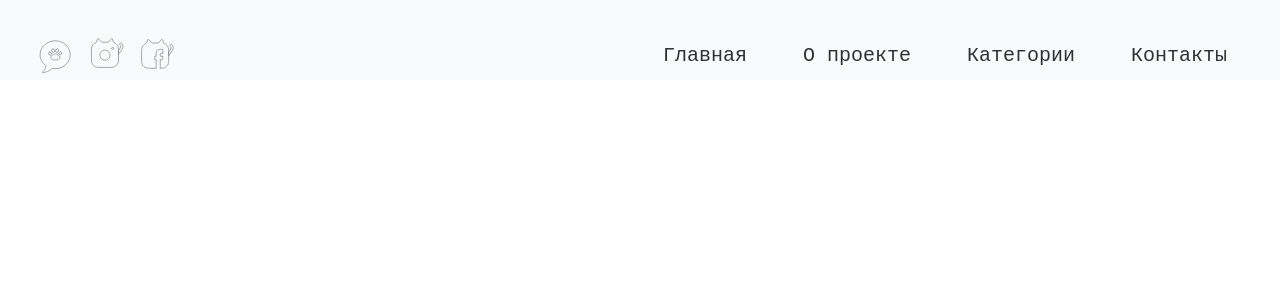
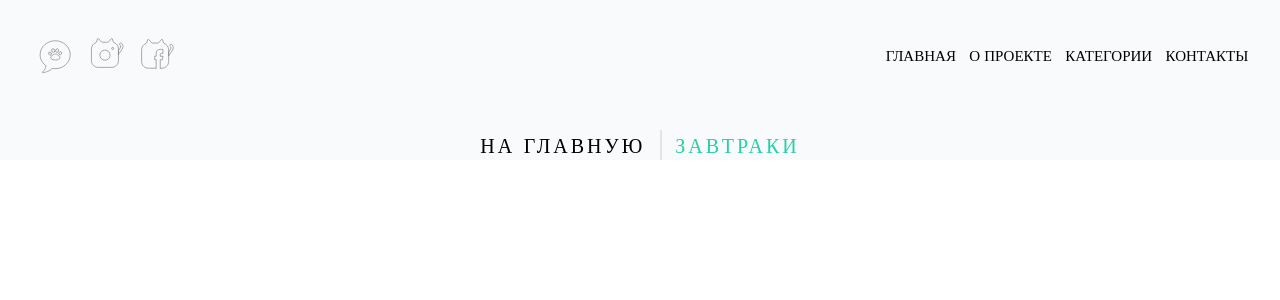
Before and after one commit to MariaRez/recipes, a React (Create React App) app: page /breakfast in a window 1280 px wide. Shown: the top 300 px of the page. Built offline with nearby package versions, Linux system fonts and the light colour scheme.

Commit message:
feat: add navigation and start work with caterogies

```diff
--- a/src/components/App/App.css
+++ b/src/components/App/App.css
@@ -3,3 +3,19 @@
     background-color: #f9fafc;
     min-width: 320px;
 }
+
+.main-link {
+    font-family: New Century Schoolbook, TeX Gyre Schola, serif;
+    font-weight: 500;
+    letter-spacing: 3px;
+    color: #010101;
+    font-size: 20px;
+    text-transform: uppercase;
+    text-decoration: none;
+}
+
+.horizontal-line-in-nav {
+    width: 70%;
+    margin: 0;
+    border: 0.5px solid #e3e4e6;
+}
--- a/src/components/App/App.js
+++ b/src/components/App/App.js
@@ -1,6 +1,6 @@
 import { Route, Routes} from 'react-router-dom';
 import About from '../About/About';
-import Categories from '../Categories/Categories';
+import Breakfast from '../Breakfast/Breakfast';
 import Contacts from '../Contacts/Contacts';
 import Header from '../Header/Header';
 import Main from '../Main/Main';
@@ -13,8 +13,8 @@ function App() {
       <Routes>
         <Route exact path="/main" element={<Main />}/>
         <Route exact path="/about" element={<About />}/>
-        <Route exact path="/categories" element={<Categories />}/>
         <Route exact path="/contacts" element={<Contacts />}/>
+        <Route exact path="/breakfast" element={<Breakfast />}/>
       </Routes>
     </div>
   );
--- /dev/null
+++ b/src/components/Breakfast/Breakfast.css
@@ -0,0 +1,35 @@
+.breakfast {
+    width: 100%;
+    margin-top: 50px;
+    display: flex;
+    flex-direction: column;
+    justify-content: center;
+}
+
+.breakfast-title-container {
+    display: flex;
+    flex-direction: row;
+    justify-content: center;
+    column-gap: 30px;
+}
+
+.breakfast-title {
+    margin: 0;
+    font-family: New Century Schoolbook, TeX Gyre Schola, serif;
+    font-weight: 500;
+    letter-spacing: 3px;
+    color: #26d0aa;
+    font-size: 20px;
+    text-transform: uppercase;
+    position: relative;
+    display: inline-block;
+}
+
+.breakfast-title:before{
+    content: " ";
+    background: #e3e4e6;
+    width: 2px;
+    height: 100%;
+    left: -15px;
+    position: absolute;
+  }
--- /dev/null
+++ b/src/components/Breakfast/Breakfast.js
@@ -0,0 +1,15 @@
+import { Link } from 'react-router-dom';
+import './Breakfast.css';
+
+function Breakfast() {
+    return (
+        <section className='breakfast'>
+            <div className='breakfast-title-container'>
+                <Link className='main-link' to='/main'>На главную</Link>
+                <h2 className='breakfast-title'>Завтраки</h2>
+            </div>
+        </section>
+    );
+  }
+
+  export default Breakfast;
--- a/src/components/Categories/Categories.css
+++ /dev/null
@@ -1,41 +0,0 @@
-.categories {
-    width: 100%;
-    box-sizing: border-box;
-    padding: 30px 30px;
-    display: flex;
-    flex-direction: column;
-    justify-content: center;
-    align-items: center;
-}
-
-.category-type {
-    list-style: none;
-    width: 100%;
-    margin: 0;
-    padding: 0;
-    display: flex;
-    flex-direction: row;
-    flex-wrap: wrap;
-    gap: 30px;
-    justify-content: space-around;
-}
-
-.categories-item {
-    display: flex;
-    flex-direction: column;
-    align-items: center;
-    border: 1px solid red;
-    border-radius: 25px;
-}
-
-.categories-item__image {
-    border-radius: 25px;
-    width: 200px;
-    height: 200px;
-}
-
-.categories-item__text {
-    font-family: Courier New, serif;
-    color: #313131;
-    font-size: 15px;
-}
--- a/src/components/Categories/Categories.js
+++ /dev/null
@@ -1,38 +0,0 @@
-import './Categories.css';
-
-function Categories() {
-  return (
-    <main className='categories'>
-      <ul className='category-type'>
-        <li className='categories-item'>
-          <img className='categories-item__image' src='https://images.unsplash.com/photo-1677174251315-04b70398048d?ixlib=rb-4.0.3&ixid=MnwxMjA3fDB8MHxwaG90by1wYWdlfHx8fGVufDB8fHx8&auto=format&fit=crop&w=987&q=80' alt='картинка'/>
-          <p className='categories-item__text'>Завтрак</p>
-        </li>
-        <li className='categories-item'>
-          <img className='categories-item__image' src='https://images.unsplash.com/photo-1675790959822-b164bea916f9?ixlib=rb-4.0.3&ixid=MnwxMjA3fDB8MHxwaG90by1wYWdlfHx8fGVufDB8fHx8&auto=format&fit=crop&w=1466&q=80' alt='картинка'/>
-          <p className='categories-item__text'>Обед</p>
-        </li>
-        <li className='categories-item'>
-          <img className='categories-item__image' src='https://images.unsplash.com/photo-1677174251315-04b70398048d?ixlib=rb-4.0.3&ixid=MnwxMjA3fDB8MHxwaG90by1wYWdlfHx8fGVufDB8fHx8&auto=format&fit=crop&w=987&q=80' alt='картинка'/>
-          <p className='categories-item__text'>Ужин</p>
-        </li>
-        <li className='categories-item'>
-          <img className='categories-item__image' src='https://images.unsplash.com/photo-1675790959822-b164bea916f9?ixlib=rb-4.0.3&ixid=MnwxMjA3fDB8MHxwaG90by1wYWdlfHx8fGVufDB8fHx8&auto=format&fit=crop&w=1466&q=80' alt='картинка'/>
-          <p className='categories-item__text'>Перекус</p>
-        </li>
-        <li className='categories-item'>
-          <img className='categories-item__image' src='https://images.unsplash.com/photo-1675790959822-b164bea916f9?ixlib=rb-4.0.3&ixid=MnwxMjA3fDB8MHxwaG90by1wYWdlfHx8fGVufDB8fHx8&auto=format&fit=crop&w=1466&q=80' alt='картинка'/>
-          <p className='categories-item__text'>Супы</p>
-        </li>
-        <li className='categories-item'>
-          <img className='categories-item__image' src='https://images.unsplash.com/photo-1675790959822-b164bea916f9?ixlib=rb-4.0.3&ixid=MnwxMjA3fDB8MHxwaG90by1wYWdlfHx8fGVufDB8fHx8&auto=format&fit=crop&w=1466&q=80' alt='картинка'/>
-          <p className='categories-item__text'>Напитки</p>
-        </li>
-      </ul>
-      <ul className='category-food-type'>
-      </ul>
-    </main>
-  );
-}
-
-export default Categories;
--- a/src/components/Navigation/Navigation.css
+++ b/src/components/Navigation/Navigation.css
@@ -1,5 +1,5 @@
 .navigation {
-    width: 50%;
+    width: 30%;
     display: flex;
     flex-flow: row wrap;
     justify-content: space-around;
@@ -9,19 +9,78 @@
 
 .navigation-link {
     text-decoration: none;
-    font-family: Courier New, serif;
-    color: #313131;
-    font-size: 20px;
+    font-family: New Century Schoolbook, TeX Gyre Schola, serif;
+    font-weight: 500;
+    color: #010101;
+    font-size: 15px;
     transition: all 0.5s ease;
+    text-transform: uppercase;
 }
 
 .navigation-link:hover {
     text-decoration: underline;
-    color: #f7d0cb;
+    color: #26d0aa;
     cursor: pointer;
 }
 
 .navigation-link_checked {
     text-decoration: underline;
-    color: #f7d0cb;
+    color: #26d0aa;
 }
+
+.categories {
+    position: relative;
+    padding: 0;
+    display: flex;
+    flex-direction: column;
+    align-items: center;
+}
+
+.categories-title {
+    font-family: New Century Schoolbook, TeX Gyre Schola, serif;
+    font-weight: 500;
+    color: #010101;
+    text-transform: uppercase;
+    font-size: 15px;
+    transition: all 0.5s ease;
+}
+
+.categories-title:hover {
+    text-decoration: underline;
+    color: #26d0aa;
+ }
+
+.categories__list {
+    width: 100%;
+    padding: 5px 0 5px;
+    list-style: none;
+    position: absolute;
+    top: 20px;
+    opacity: 0;
+    display: flex;
+    flex-direction: column;
+    align-items: center;
+    row-gap: 5px;
+    background-color: #f9fafc;
+    box-shadow: 5px 5px 5px #e3e4e6;
+    transition: opacity 0.9s ease;
+}
+
+.categories:hover .categories__list  {
+    opacity: 1;
+}
+
+.categories__item {
+    text-decoration: none;
+    font-family: New Century Schoolbook, TeX Gyre Schola, serif;
+    font-weight: 500;
+    color: #010101;
+    font-size: 12px;
+    transition: all 0.5s ease;
+}
+
+.categories__item:hover {
+    text-decoration: underline;
+    color: #26d0aa;
+    cursor: pointer;
+}
--- a/src/components/Navigation/Navigation.js
+++ b/src/components/Navigation/Navigation.js
@@ -7,7 +7,18 @@ function Navigation() {
     <nav className='navigation'>
         <Link className={`navigation-link  ${location.pathname === "/main" ? "navigation-link_checked" : ""}`} to='/main'>Главная</Link>
         <Link className={`navigation-link  ${location.pathname === "/about" ? "navigation-link_checked" : ""}`} to='/about'>О проекте</Link>
-        <Link className={`navigation-link  ${location.pathname === "/categories" ? "navigation-link_checked" : ""}`} to='/categories'>Категории</Link>
+        <div className='categories'>
+            <span className="categories-title">Категории</span>
+            <ul className="categories__list">
+              <li><Link className='categories__item' to='/breakfast'>Завтрак</Link></li>
+              <hr className='horizontal-line-in-nav'/>
+              <li><Link className='categories__item'>Обед</Link></li>
+              <hr className='horizontal-line-in-nav'/>
+              <li><Link className='categories__item'>Ужин</Link></li>
+              <hr className='horizontal-line-in-nav'/>
+              <li><Link className='categories__item'>Перекус</Link></li>
+            </ul>
+        </div>
         <Link className={`navigation-link  ${location.pathname === "/contacts" ? "navigation-link_checked" : ""}`} to='/contacts'>Контакты</Link>
     </nav>
     );
```
